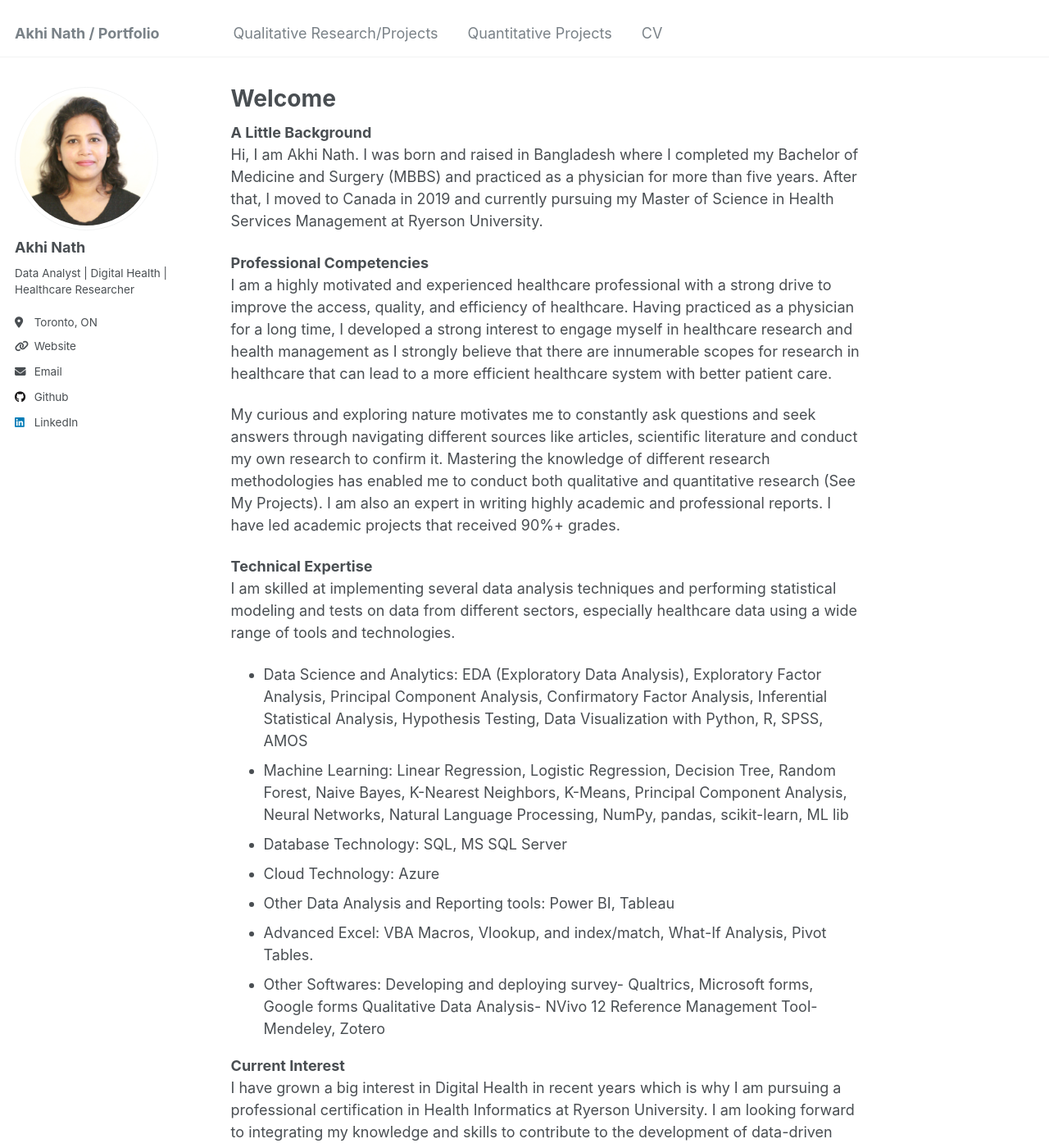
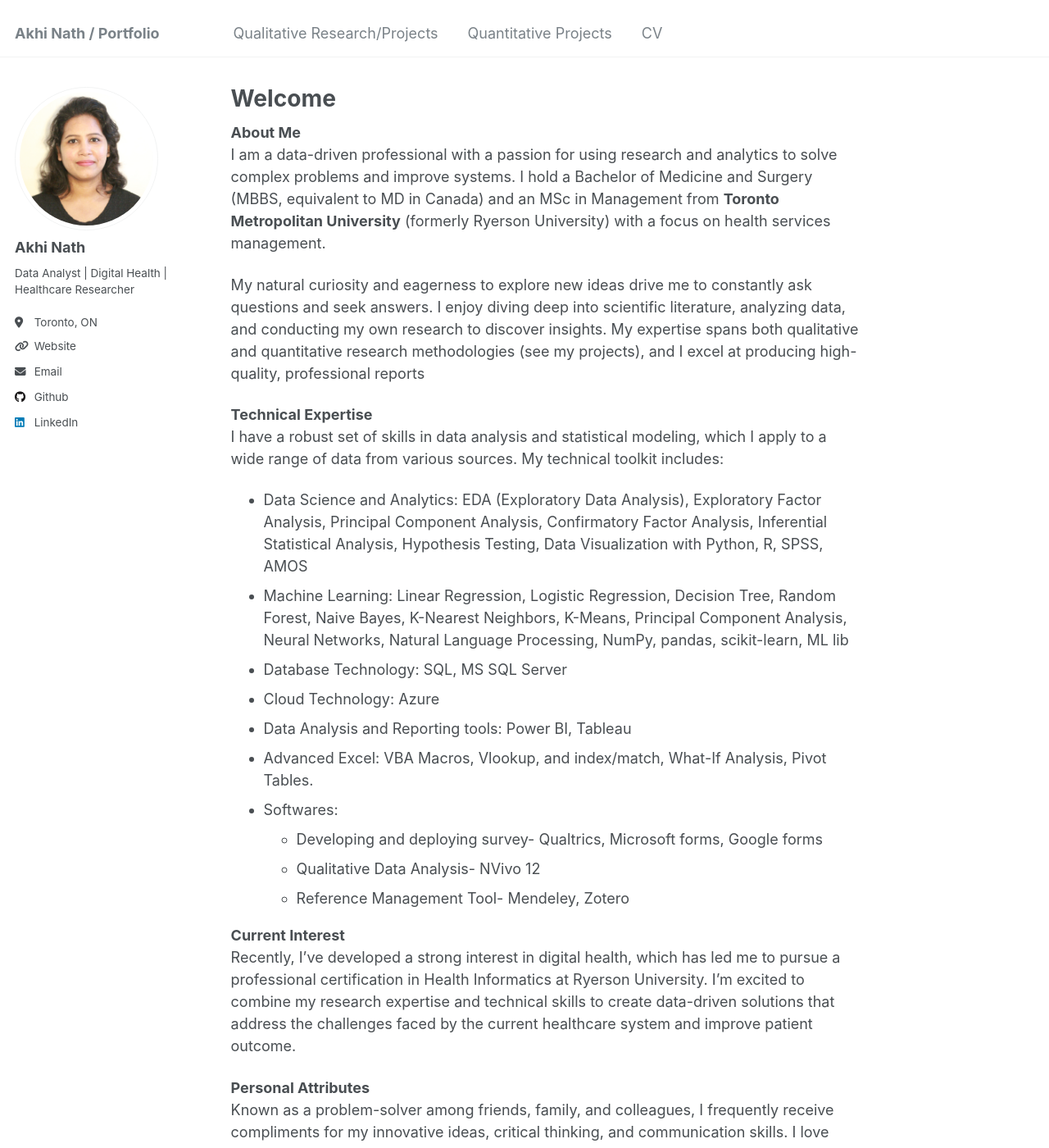
Before and after one commit to nathakhi/nathakhi.github.io, a Jekyll site: the page built from _pages/about.md, in a window 1280 px wide and 1400 px high. Shown: the whole window at 82% size. Built offline with Jekyll 4.4.1, drawn with Linux system fonts in a browser that asks for light colours; some of the changed text lies outside the part shown.

Commit message:
Update about.md

```diff
--- a/_pages/about.md
+++ b/_pages/about.md
@@ -6,32 +6,29 @@ redirect_from:
   - /about/
   - /about.html
 ---
-**A Little Background**
-Hi, I am Akhi Nath. I was born and raised in Bangladesh where I completed my Bachelor of Medicine and Surgery (MBBS) and practiced as a physician for more than five years. After that, I moved to Canada in 2019 and currently pursuing my Master of Science in Health Services Management at Ryerson University.
+**About Me**
+I am a data-driven professional with a passion for using research and analytics to solve complex problems and improve systems. I hold a Bachelor of Medicine and Surgery (MBBS, equivalent to MD in Canada) and an MSc in Management from <b>Toronto Metropolitan University</b> (formerly Ryerson University)  with a focus on health services management.
 
-**Professional Competencies**
-I am a highly motivated and experienced healthcare professional with a strong drive to improve the access, quality, and efficiency of healthcare. Having practiced as a physician for a long time, I developed a strong interest to engage myself in healthcare research and health management as I strongly believe that there are innumerable scopes for research in healthcare that can lead to a more efficient healthcare system with better patient care.
-
-My curious and exploring nature motivates me to constantly ask questions and seek answers through navigating different sources like articles, scientific literature and conduct my own research to confirm it. Mastering the knowledge of different research methodologies has enabled me to conduct both qualitative and quantitative research (See My Projects). I am also an expert in writing highly academic and professional reports. I have led academic projects that received 90%+ grades.
+My natural curiosity and eagerness to explore new ideas drive me to constantly ask questions and seek answers. I enjoy diving deep into scientific literature, analyzing data, and conducting my own research to discover insights. My expertise spans both qualitative and quantitative research methodologies (see my projects), and I excel at producing high-quality, professional reports
 
 **Technical Expertise**
-I am skilled at implementing several data analysis techniques and performing statistical modeling and tests on data from different sectors, especially healthcare data using a wide range of tools and technologies.
+I have a robust set of skills in data analysis and statistical modeling, which I apply to a wide range of data from various sources. My technical toolkit includes:
 
 - Data Science and Analytics: EDA (Exploratory Data Analysis), Exploratory Factor Analysis, Principal Component Analysis, Confirmatory Factor Analysis, Inferential Statistical Analysis, Hypothesis Testing, Data Visualization with Python, R, SPSS, AMOS
 - Machine Learning: Linear Regression, Logistic Regression, Decision Tree, Random Forest, Naive Bayes, K-Nearest Neighbors, K-Means, Principal Component Analysis, Neural Networks, Natural Language Processing, NumPy, pandas, scikit-learn, ML lib
 - Database Technology: SQL, MS SQL Server
 - Cloud Technology: Azure
-- Other Data Analysis and Reporting tools: Power BI, Tableau
+- Data Analysis and Reporting tools: Power BI, Tableau
 - Advanced Excel: VBA Macros, Vlookup, and index/match, What-If Analysis, Pivot Tables.
-- Other Softwares:
-    Developing and deploying survey- Qualtrics, Microsoft forms, Google forms
-    Qualitative Data Analysis- NVivo 12
-    Reference Management Tool- Mendeley, Zotero
+- Softwares:
+    - Developing and deploying survey- Qualtrics, Microsoft forms, Google forms
+    - Qualitative Data Analysis- NVivo 12
+    - Reference Management Tool- Mendeley, Zotero
 
 **Current Interest**
-I have grown a big interest in Digital Health in recent years which is why I am pursuing a professional certification in Health Informatics at Ryerson University. I am looking forward to integrating my knowledge and skills to contribute to the development of data-driven solutions that will address the challenges the current healthcare system is facing and improve patient health in the future.
+Recently, I've developed a strong interest in digital health, which has led me to pursue a professional certification in Health Informatics at Ryerson University. I'm excited to combine my research expertise and technical skills to create data-driven solutions that address the challenges faced by the current healthcare system and improve patient outcome.
 
 **Personal Attributes**
-I am known as a problem-solver within my circle of friends, families, and colleagues! I also often receive compliments for generating unique ideas, critical thinking, and communication skills. I have persuaded people to take action, e.g., start a business, resume study, pursue a dream career. I enjoy working in team environments as it allows me to learn new things from others. I am also comfortable and competent to work on my own. I am experienced in working in fast-paced environments while managing multiple tasks within limited time frames. I am a very fast and persistent learner who is very passionate to learn new subjects, face new challenges, and adopt new ideas. Work ethics and integrity are most valuable to me as a professional.
+Known as a problem-solver among friends, family, and colleagues, I frequently receive compliments for my innovative ideas, critical thinking, and communication skills. I love inspiring others to take action, whether it’s starting a new business, going back to school, or pursuing their dream careers. I thrive in team environments where I can learn from others, but I'm equally adept at working independently. I’m accustomed to fast-paced settings and excel at juggling multiple tasks within tight deadlines. I’m a quick learner who eagerly embraces new challenges and adopts new ideas, always upholding the highest standards of work ethics and integrity.
 
-On a more personal level, I am a fun-loving person, humorous, love to explore, and a strong family woman! My motto in life is “Never give up on your dream”.
+On a personal note, I’m fun-loving, humorous, and an explorer at heart. As a strong-willed person, my motto is simple: "Never give up on your dream!"
```
